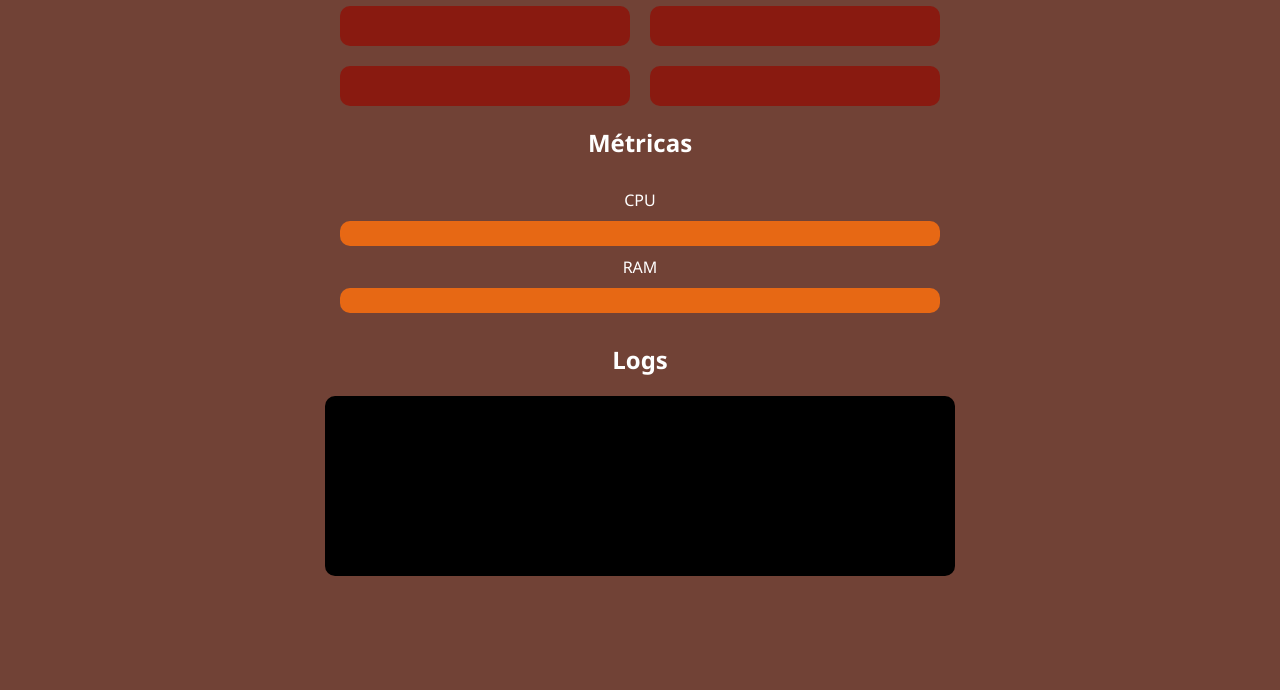
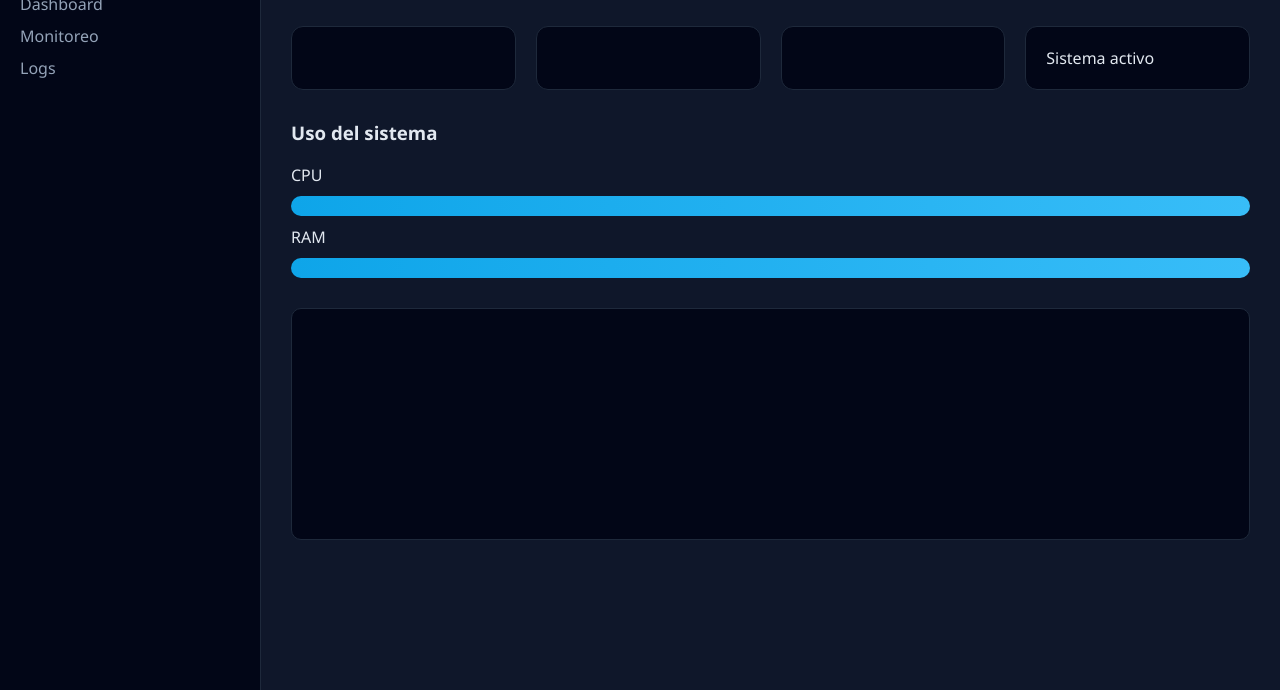
Before and after one commit to Roshell-F/roshell-devops-hub, a website: page public/index.html in a window 1280 px wide. Shown: the part 110-800 px from the top of the page. Drawn offline with Linux system fonts and the light colour scheme; no server answers.

```diff
--- a/public/index.html
+++ b/public/index.html
@@ -7,32 +7,48 @@
 </head>
 <body>
 
-<div class="container">
-  <h1>DevOps Control Panel</h1>
+<div class="layout">
 
-  <div class="grid">
-    <div class="card" id="status"></div>
-    <div class="card" id="uptime"></div>
-    <div class="card" id="requests"></div>
-    <div class="card" id="time"></div>
+  <!-- Sidebar -->
+  <div class="sidebar">
+    <h2>DevOps</h2>
+    <p>Dashboard</p>
+    <p>Monitoreo</p>
+    <p>Logs</p>
   </div>
 
-  <h2>Métricas</h2>
+  <!-- Main -->
+  <div class="main">
 
-  <div class="metrics">
-    <div>
+    <div class="header">
+      <h1>Control Panel</h1>
+      <span id="time"></span>
+    </div>
+
+    <!-- Cards -->
+    <div class="grid">
+      <div class="card" id="status"></div>
+      <div class="card" id="uptime"></div>
+      <div class="card" id="requests"></div>
+      <div class="card">Sistema activo</div>
+    </div>
+
+    <!-- Métricas -->
+    <div class="metrics">
+      <h3>Uso del sistema</h3>
+
       CPU
       <div class="bar"><div id="cpu-bar"></div></div>
-    </div>
 
-    <div>
       RAM
       <div class="bar"><div id="ram-bar"></div></div>
     </div>
+
+    <!-- Logs -->
+    <div class="logs" id="logs"></div>
+
   </div>
 
-  <h2>Logs</h2>
-  <div id="logs" class="logs"></div>
 </div>
 
 <script>
@@ -49,7 +65,7 @@
   document.getElementById('status').innerText = "Status: " + data.status;
   document.getElementById('uptime').innerText = "Uptime: " + data.uptime.toFixed(1) + "s";
   document.getElementById('requests').innerText = "Requests: " + data.requests;
-  document.getElementById('time').innerText = "Time: " + data.time;
+  document.getElementById('time').innerText = data.time;
 
   document.getElementById('cpu-bar').style.width = data.cpu + "%";
   document.getElementById('cpu-bar').innerText = data.cpu + "%";
@@ -57,7 +73,7 @@
   document.getElementById('ram-bar').style.width = data.memory + "%";
   document.getElementById('ram-bar').innerText = data.memory + "%";
 
-  log("Sistema actualizado correctamente");
+  log("Sistema actualizado");
 }
 
 setInterval(loadData, 3000);
--- a/public/styles.css
+++ b/public/styles.css
@@ -1,63 +1,110 @@
 body {
   margin: 0;
   font-family: 'Segoe UI', sans-serif;
-  background: #714236;
-  color: white;
+  background: #0f172a; /* azul oscuro */
+  color: #e2e8f0;
 }
 
-.container {
-  text-align: center;
+/* Layout principal */
+.layout {
+  display: flex;
+  height: 100vh;
+}
+
+/* Sidebar */
+.sidebar {
+  width: 220px;
+  background: #020617;
+  padding: 20px;
+  border-right: 1px solid #1e293b;
+}
+
+.sidebar h2 {
+  color: #38bdf8;
+  margin-bottom: 30px;
+}
+
+.sidebar p {
+  color: #94a3b8;
+  margin: 10px 0;
+}
+
+/* Contenido */
+.main {
+  flex: 1;
   padding: 30px;
 }
 
-h1 {
-  color: #E76814;
+/* Header */
+.header {
+  display: flex;
+  justify-content: space-between;
+  align-items: center;
 }
 
+.header h1 {
+  color: #38bdf8;
+}
+
+/* Grid */
 .grid {
   display: grid;
-  grid-template-columns: repeat(2, 1fr);
+  grid-template-columns: repeat(auto-fit, minmax(200px, 1fr));
   gap: 20px;
-  max-width: 600px;
-  margin: auto;
+  margin-top: 20px;
 }
 
+/* Cards */
 .card {
-  background: #891A10;
+  background: #020617;
   padding: 20px;
-  border-radius: 10px;
-  font-size: 18px;
+  border-radius: 12px;
+  border: 1px solid #1e293b;
+  transition: 0.3s;
 }
 
+.card:hover {
+  transform: translateY(-5px);
+  border-color: #38bdf8;
+}
+
+/* Métricas */
 .metrics {
-  max-width: 600px;
-  margin: 30px auto;
+  margin-top: 30px;
 }
 
 .bar {
-  background: #D8D4BC;
+  background: #1e293b;
   border-radius: 10px;
   overflow: hidden;
   margin: 10px 0;
 }
 
 .bar div {
-  background: #E76814;
-  height: 25px;
-  line-height: 25px;
-  text-align: center;
-  color: white;
-  transition: width 0.5s;
+  background: linear-gradient(90deg, #0ea5e9, #38bdf8);
+  height: 20px;
+  text-align: right;
+  padding-right: 10px;
+  font-size: 12px;
 }
 
+/* Logs */
 .logs {
-  background: black;
+  margin-top: 30px;
+  background: #020617;
   padding: 15px;
-  max-width: 600px;
-  margin: auto;
-  height: 150px;
+  height: 200px;
   overflow-y: auto;
-  font-size: 14px;
-  text-align: left;
+  border-radius: 10px;
+  border: 1px solid #1e293b;
+  font-size: 13px;
+}
+
+/* Scroll bonito */
+.logs::-webkit-scrollbar {
+  width: 6px;
+}
+.logs::-webkit-scrollbar-thumb {
+  background: #38bdf8;
   border-radius: 10px;
 }
```
